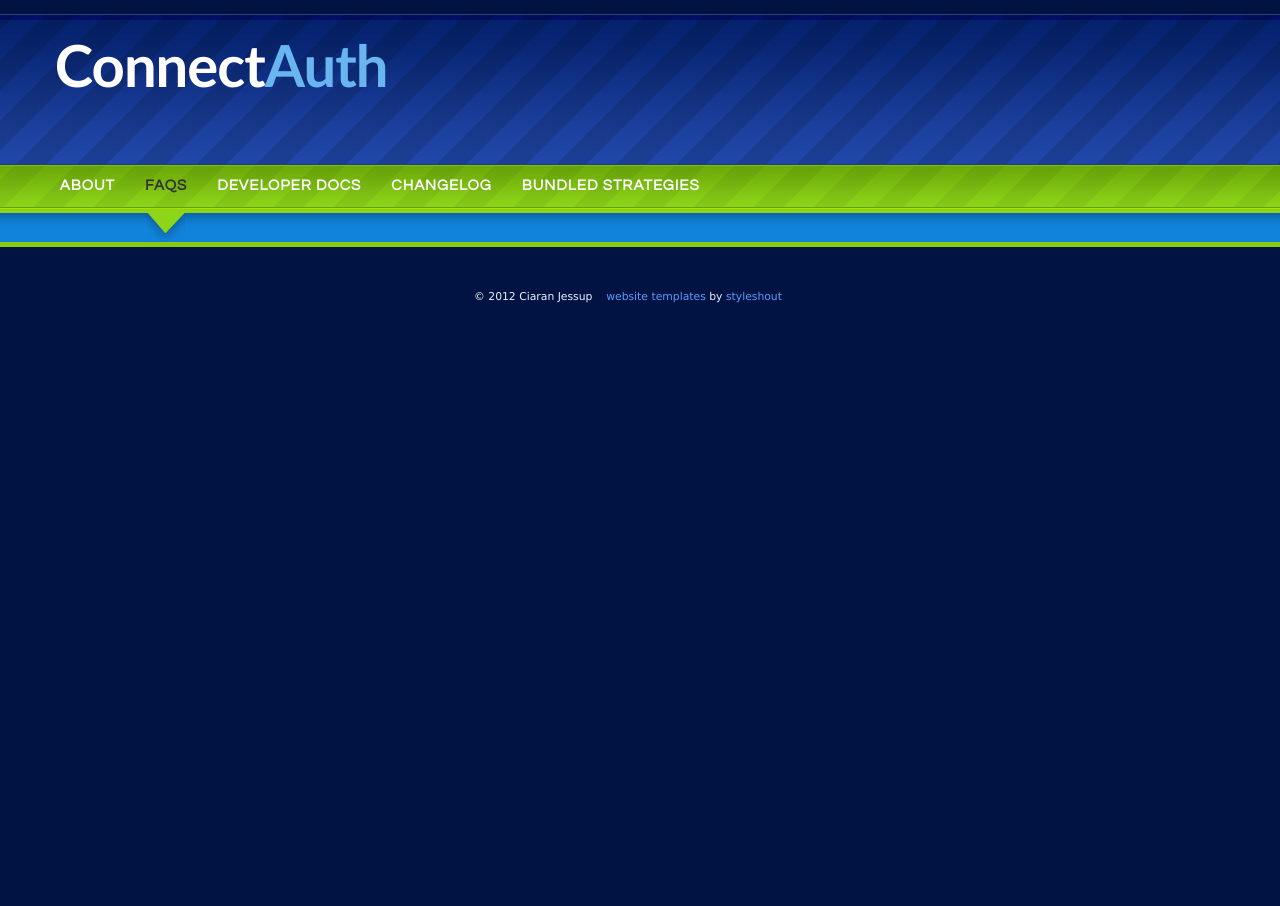
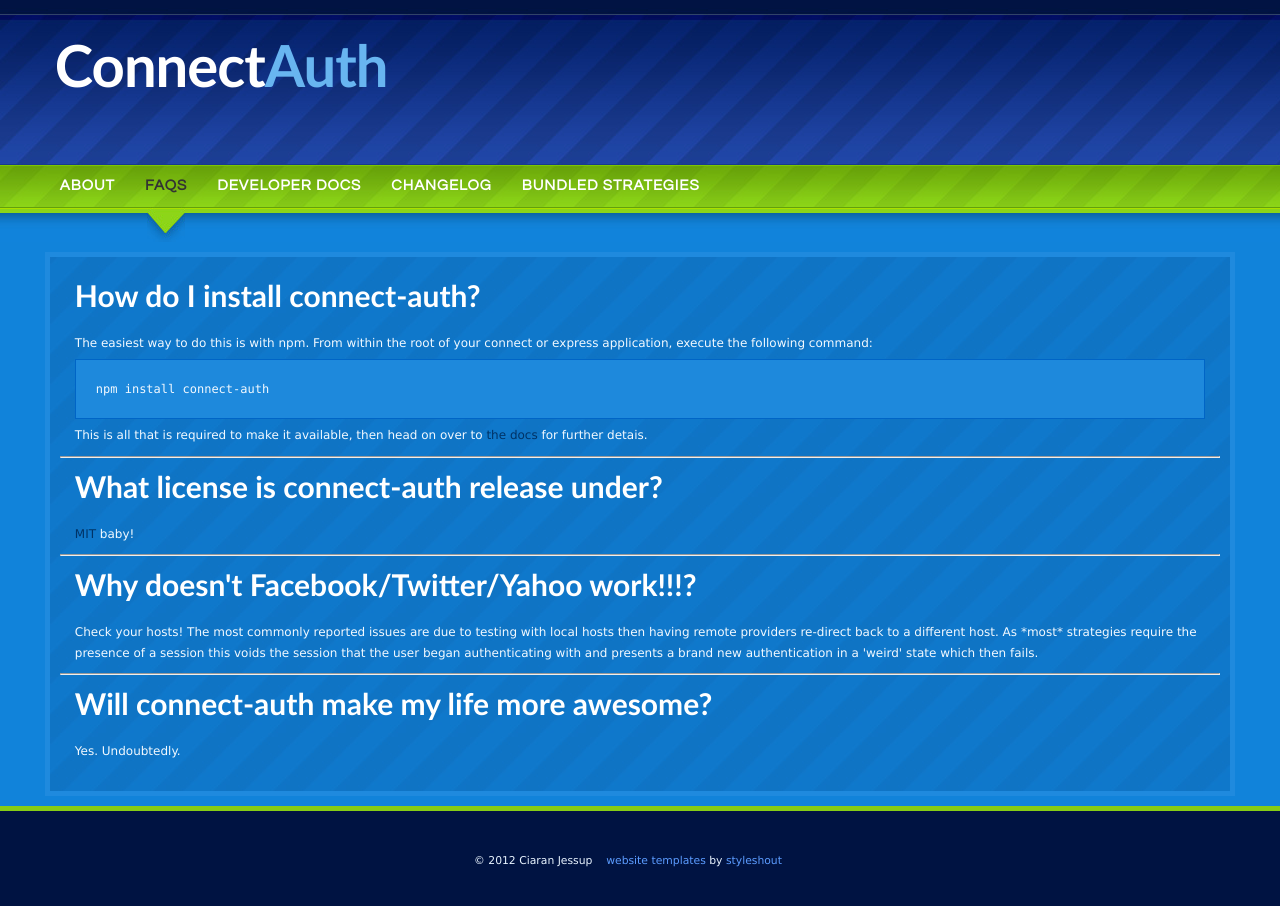
Before and after one commit to ciaranj/connect-auth, a plain HTML site: page faqs.html in a window 1280 px wide. Before the commit the page ends 800 px from the top, so only its background shows below. Drawn offline with Linux system fonts and the light colour scheme.

Commit message:
Added some FAQs

```diff
--- a/faqs.html
+++ b/faqs.html
@@ -32,6 +32,22 @@
       	<!-- content-wrap starts here -->
       	<div id="content-wrap"><div id="content">
        	<!-- content-wrap ends here -->
+       	<div class="box">
+       	  <h1>How do I install connect-auth?</h1>
+       	  <p>The easiest way to do this is with npm.  From within the root of your connect or express application, execute the following command:
+       	    <code>npm install connect-auth</code>
+       	   This is all that is required to make it available, then head on over to <a href="docs.html">the docs</a> for further detais.
+       	  </p>
+       	  <hr/>
+       	  <h1>What license is connect-auth release under?</h1>
+       	  <p><a href="http://www.opensource.org/licenses/mit-license.php">MIT</a> baby!</p>
+       	  <hr/>
+       	  <h1>Why doesn't Facebook/Twitter/Yahoo work!!!?</h1>
+       	  <p>Check your hosts!  The most commonly reported issues are due to testing with local hosts then having remote providers re-direct back to a different host.  As *most* strategies require the presence of a session this voids the session that the user began authenticating with and presents a brand new authentication in a 'weird' state which then fails.</p>
+       	  <hr/>
+       	  <h1>Will connect-auth make my life more awesome?</h1>
+       	  <p>Yes. Undoubtedly.</p>
+       	</div>
       	</div></div>
 
       	<!-- footer starts here-->
```
